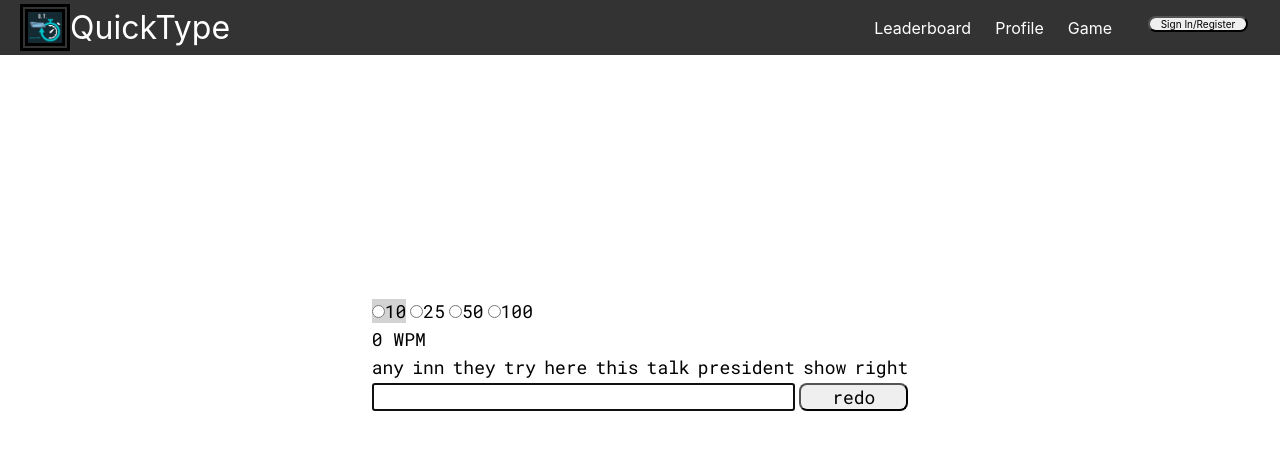
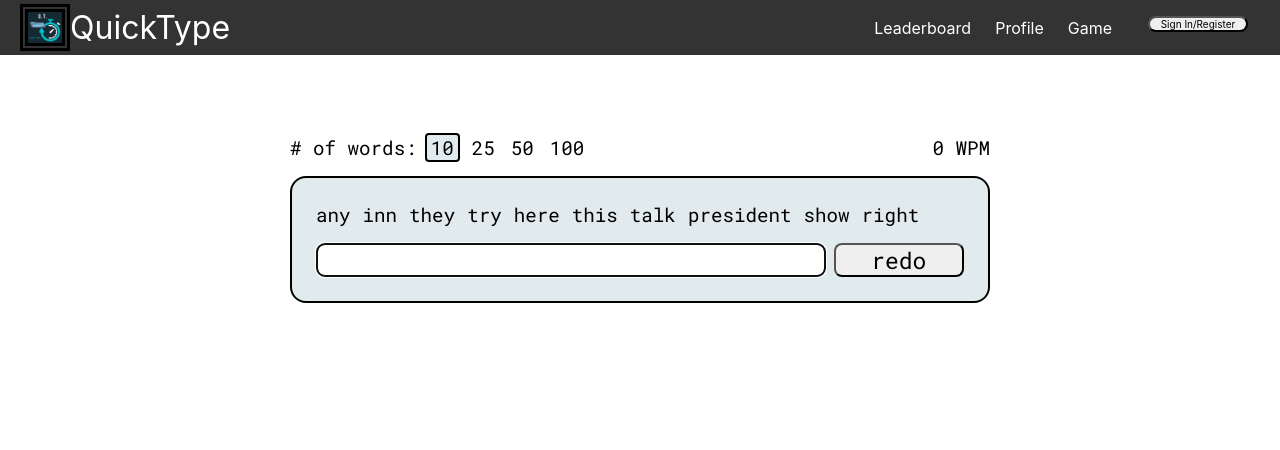
Before and after one commit to andyhyun/quicktype, a React (Create React App) app in the folder frontend/: page /game in a window 1280 px wide. Shown: the top 450 px of the page. Built offline with nearby package versions, Linux system fonts and the light colour scheme.

Commit message:
Add some styling + polish to the game

```diff
--- a/frontend/src/components/Game/Game.css
+++ b/frontend/src/components/Game/Game.css
@@ -7,39 +7,80 @@
 
 .container {
   display: flex;
-  justify-content: center;
   flex-direction: column;
-  gap: 4px;
-  max-width: 600px;
-  height: 75vh;
+  gap: 1rem;
+  min-width: 300px;
+  width: 700px;
+  max-width: 700px;
+  margin-top: 10vh;
   font-family: 'Roboto Mono', monospace;
-  font-size: large;
+  font-size: larger;
+}
+
+.top-bar {
+  display: flex;
+  flex-wrap: wrap;
+  justify-content: space-between;
+}
+
+.length-select {
+  display: flex;
+  flex-wrap: wrap;
+  gap: 0.5rem;
 }
 
 .radio-buttons {
   display: flex;
-  gap: 4px;
+  flex-wrap: wrap;
+  gap: 0.5rem;
+}
+
+.radio-buttons label {
+  user-select: none;
+  padding: 0px 4px 0px 4px;
+  border-radius: 0.25rem;
+}
+
+.radio-buttons .active {
+  background-color: #e1ebee;
+  border: 2px solid black;
+}
+
+.typing-area {
+  background-color: #e1ebee;
+  border-radius: 1rem;
+  border: 2px solid black;
+  padding: 1.5rem;
+  display: flex;
+  flex-direction: column;
+  gap: 1rem;
 }
 
 .prompt {
   display: flex;
   flex-wrap: wrap;
-  column-gap: 8px;
+  column-gap: 0.75rem;
 }
 
 .controls {
   display: flex;
-  gap: 4px;
+  flex-wrap: wrap;
+  gap: .5rem;
+}
+
+input[type="radio"] {
+  display: none;
 }
 
 .controls input {
   flex: 4;
   font-family: 'Roboto Mono', monospace;
-  font-size: large;
+  font-size: larger;
+  border-radius: 0.5rem;
 }
 
 .controls button {
   flex: 1;
   font-family: 'Roboto Mono', monospace;
-  font-size: large;
+  font-size: larger;
 }
--- a/frontend/src/components/Game/Game.js
+++ b/frontend/src/components/Game/Game.js
@@ -1,10 +1,10 @@
 import './Game.css'
 import React, { useState, useEffect, useMemo, useRef } from 'react';
-import { createRandomPrompt, wordStartIsSame, formatAuth0Sub } from '../../util/gameUtil'
+import { createRandomPrompt, wordStartIsSame, formatAuth0Sub, setGameLengthHelper } from '../../util/gameUtil'
 import { useAuth0 } from '@auth0/auth0-react';
 
 const Game = () => {
-  const [gameLength, setGameLength] = useState(10);
+  const [gameLength, setGameLength] = useState(setGameLengthHelper(localStorage.getItem('gameLength')));
   const [gameKey, setGameKey] = useState(true);
   const [startTime, setStartTime] = useState(0);
   const [wpm, setWpm] = useState(0);
@@ -12,10 +12,6 @@ const Game = () => {
   const [currentWordIndex, setCurrentWordIndex] = useState(0);
 
   const promptEl = useRef(null);
-  const tenEl = useRef(null);
-  const twentyFiveEl = useRef(null);
-  const fiftyEl = useRef(null);
-  const oneHundredEl = useRef(null);
 
   const { isAuthenticated, user } = useAuth0();
 
@@ -51,22 +47,6 @@ const Game = () => {
     }
   }, [phase]);
 
-  useEffect(() => {
-    switch (gameLength) {
-      case 25:
-        twentyFiveEl.current.style.backgroundColor = 'lightgray';
-        break;
-      case 50:
-        fiftyEl.current.style.backgroundColor = 'lightgray';
-        break;
-      case 100:
-        oneHundredEl.current.style.backgroundColor = 'lightgray';
-        break;
-      default:
-        tenEl.current.style.backgroundColor = 'lightgray';
-    }
-  }, [gameLength, gameKey]);
-
   const handleKeyDown = (e) => {
     if (phase === 0 && e.target.value.length > 0) setPhase(1);
     if (currentWordIndex >= gameLength) return;
@@ -74,7 +54,7 @@ const Game = () => {
     if (wordStartIsSame(e.target.value, promptWords[currentWordIndex])) {
       e.target.style.backgroundColor = 'white';
     } else {
-      e.target.style.backgroundColor = 'red';
+      e.target.style.backgroundColor = '#eb3d7c';
     }
 
     if ((e.key === ' ' || e.target.value.charAt(e.target.value.length - 1) === ' ') && e.target.value === '') {
@@ -84,7 +64,7 @@ const Game = () => {
       // Pressing space when word is typed correctly
       e.preventDefault();
       e.target.value = '';
-      promptEl.current.children[currentWordIndex].style.color = 'lightgreen';
+      promptEl.current.children[currentWordIndex].style.color = '#58f558';
       setCurrentWordIndex(currentWordIndex + 1);
     } else if (
       currentWordIndex === gameLength - 1
@@ -93,7 +73,7 @@ const Game = () => {
       // Handle the game ending here
       e.preventDefault();
       e.target.value = '';
-      promptEl.current.children[currentWordIndex].style.color = 'lightgreen';
+      promptEl.current.children[currentWordIndex].style.color = '#58f558';
       setCurrentWordIndex(currentWordIndex + 1);
       setWpm(Math.round((promptWords.join(' ').length / 5) / ((performance.now() - startTime) / 60000)));
       setPhase(2);
@@ -102,7 +82,8 @@ const Game = () => {
 
   const handleChange = (e) => {
     handleRedo();
-    setGameLength(parseInt(e.target.value));
+    setGameLength(setGameLengthHelper(e.target.value));
+    localStorage.setItem('gameLength', setGameLengthHelper(e.target.value));
   }
 
   const handleRedo = () => {
@@ -116,25 +97,31 @@ const Game = () => {
   return (
     <div className='game-body'>
       <div className='container' key={gameKey}>
+        <div className='top-bar'>
+          <div className='length-select'>
+            <div># of words:</div>
             <div className='radio-buttons'>
-          <div ref={tenEl}>
+              <div>
                 <input type='radio' name='length' id='10' value='10' onChange={handleChange} />
-            <label htmlFor='10'>10</label>
+                <label htmlFor='10' className={(gameLength === 10) ? 'active' : 'inactive'}>10</label>
               </div>
-          <div ref={twentyFiveEl}>
+              <div>
                 <input type='radio' name='length' id='25' value='25' onChange={handleChange} />
-            <label htmlFor='25'>25</label>
+                <label htmlFor='25' className={(gameLength === 25) ? 'active' : 'inactive'}>25</label>
               </div>
-          <div ref={fiftyEl}>
+              <div>
                 <input type='radio' name='length' id='50' value='50' onChange={handleChange} />
-            <label htmlFor='50'>50</label>
+                <label htmlFor='50' className={(gameLength === 50) ? 'active' : 'inactive'}>50</label>
               </div>
-          <div ref={oneHundredEl}>
+              <div>
                 <input type='radio' name='length' id='100' value='100' onChange={handleChange} />
-            <label htmlFor='100'>100</label>
+                <label htmlFor='100' className={(gameLength === 100) ? 'active' : 'inactive'}>100</label>
+              </div>
             </div>
           </div>
           <div className='stats'>{wpm} WPM</div>
+        </div>
+        <div className='typing-area'>
           <div ref={promptEl} className='prompt'>{promptDivs}</div>
           <div className='controls'>
             <input
@@ -147,6 +134,7 @@ const Game = () => {
           </div>
         </div>
       </div>
+    </div>
   );
 }
 
--- a/frontend/src/util/gameUtil.js
+++ b/frontend/src/util/gameUtil.js
@@ -50,6 +50,18 @@ export const formatAuth0Sub = (str) => {
   return str;
 }
 
+export const setGameLengthHelper = (len) => {
+  switch (parseInt(len)) {
+    case 10:
+    case 25:
+    case 50:
+    case 100:
+      return parseInt(len);
+    default:
+      return 10;
+  }
+}
+
 export const combineStringAndKey = (str, key, ctrlPressed, altPressed) => {
   if (key === 'Backspace') {
     if (ctrlPressed) {
```
Lines whose indentation alone changed are shown as unchanged.
